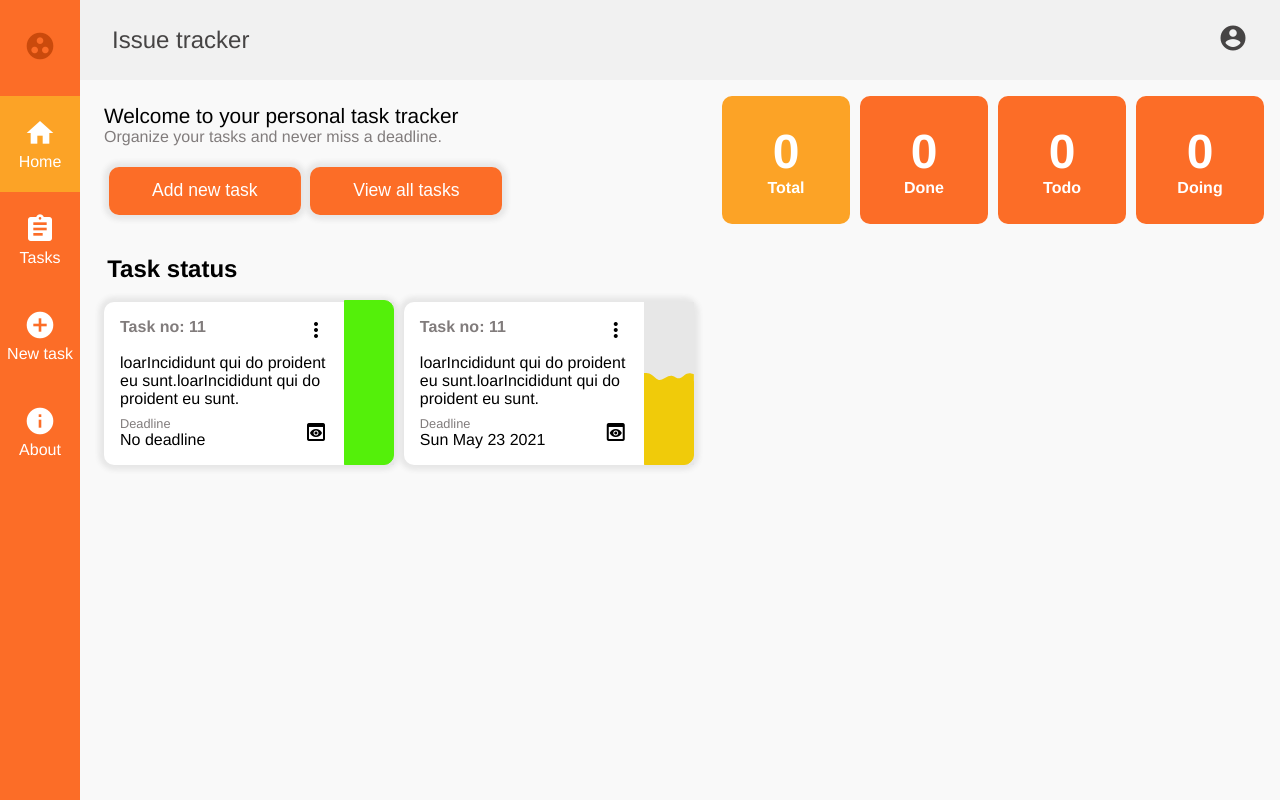
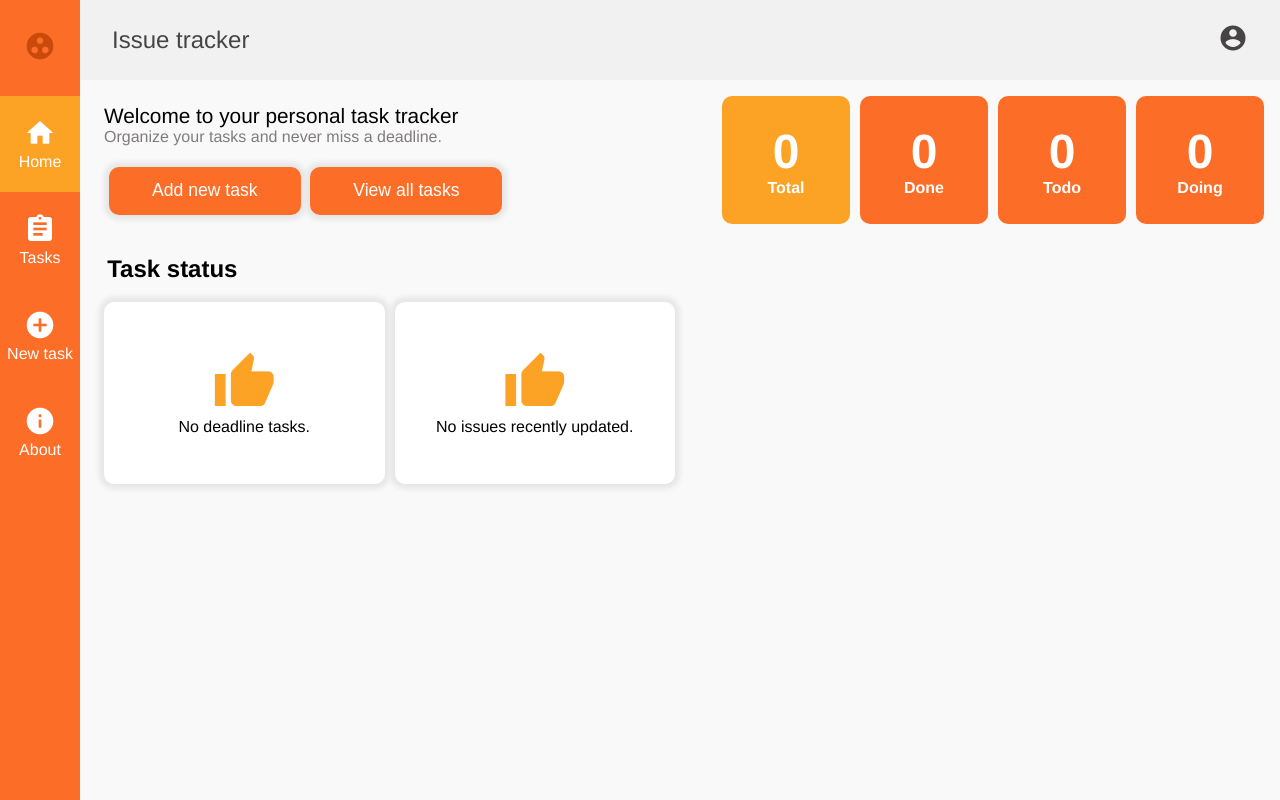
Before and after one commit to devayansarkar/issue-tracker, a Vue app in the folder frontend/: page /home in a window 1280 px wide. Built offline with nearby package versions, Linux system fonts and the light colour scheme; no server answers.

Commit message:
using task update component

```diff
--- a/frontend/src/views/Home.vue
+++ b/frontend/src/views/Home.vue
@@ -102,17 +102,8 @@
         <div v-if="$store.getters.hasEmptyActionItems" class="next-tasks">
           <div class="section-title">Task status</div>
           <div class="section-items">
-            <TaskCard
-              taskNumber="11"
-              title="loarIncididunt qui do proident eu sunt.loarIncididunt qui do proident eu sunt."
-              deadline="23/15/2021"
-            />
-            <TaskCard
-              taskNumber="11"
-              title="loarIncididunt qui do proident eu sunt.loarIncididunt qui do proident eu sunt."
-              deadline="23/05/2021"
-              startDate="2021-02-09T21:15:02.214Z"
-            />
+            <TaskStatusInfoCard cardType="deadline" />
+            <TaskStatusInfoCard cardType="recent" />
           </div>
         </div>
       </div>
@@ -128,6 +119,7 @@ import Navbar from '@/components/Navbar.vue';
 import Topbar from '@/components/Topbar.vue';
 import TaskCount from '@/components/TaskCount.vue';
 import TaskCard from '@/components/TaskCard.vue';
+import TaskStatusInfoCard from '@/components/TaskStatusInfoCard.vue';
 import Loading from '@/components/Loading.vue';
 
 export default {
@@ -137,6 +129,7 @@ export default {
     Topbar,
     TaskCount,
     TaskCard,
+    TaskStatusInfoCard,
     Loading,
   },
   mounted() {
```
